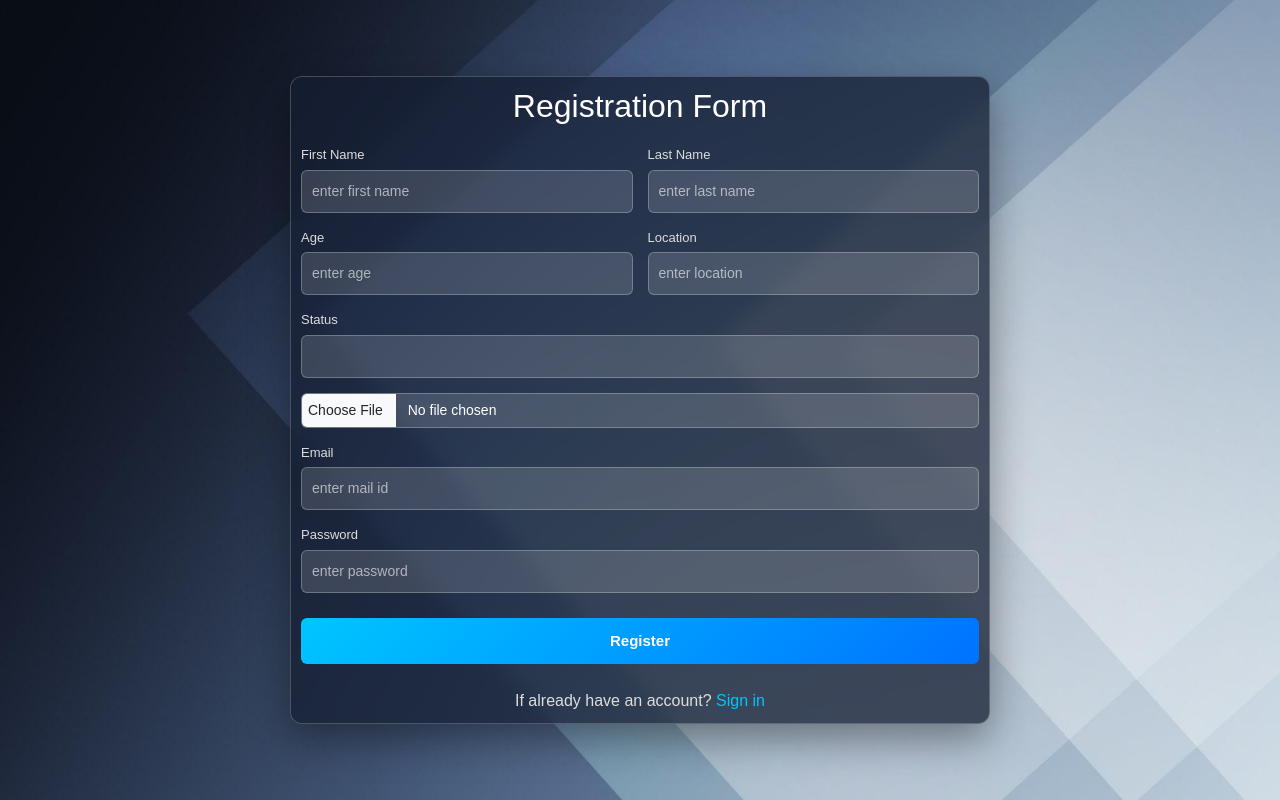
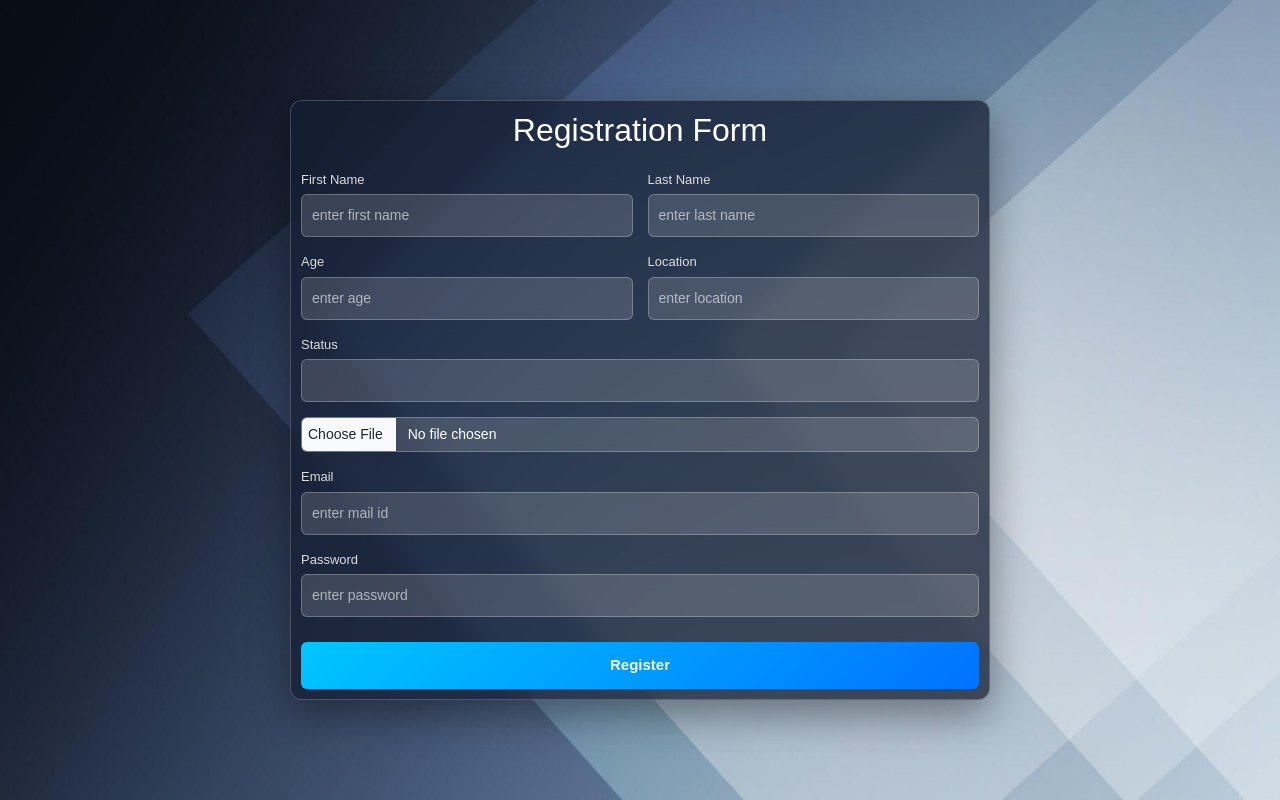
Before and after one commit to Harikrishna102024/FSD_Demo, an Angular app in the folder main/: page /register in a window 1280 px wide. Built offline with nearby package versions, Linux system fonts and the light colour scheme.

Commit message:
after register log in disable logic implemented only mail log in

```diff
--- a/main/src/app/app.context.ts
+++ b/main/src/app/app.context.ts
@@ -12,6 +12,7 @@ export class AppContext {
   userRole: any;
   userId: any;
   theme: any;
+  isRegister: boolean = false;
 
   manageUserAccess() {
 
--- a/main/src/app/login/login.component.ts
+++ b/main/src/app/login/login.component.ts
@@ -44,6 +44,7 @@ export class LoginComponent implements OnInit {
         localStorage.setItem('logData', JSON.stringify(res));
 
         this.loading = false;
+        this.context.isRegister = false;
         this.context.manageUserAccess();
         this.router.navigate(['/home'], { replaceUrl: true });
         this.toastr.success("User login successfully!");
--- a/main/src/app/register/register.component.html
+++ b/main/src/app/register/register.component.html
@@ -1,5 +1,8 @@
 <div class="registeration-form">
-    <div class="register-container">
+    <div class="register-container" *ngIf="context.isRegister">
+        <p>Registration completed successfully. You can now check your email and log in.</p>
+    </div>
+    <div class="register-container" *ngIf="!context.isRegister">
         <h2>Registration Form</h2>
         <form #myForm="ngForm" (ngSubmit)="sumbitData(myForm)">
             <div class="form-group">
@@ -32,7 +35,7 @@
             </div>
 
             <div class="input-group form-group">
-                <input type="file" class="form-control" name="profile" (change)="onFileSelect($event)" style="height: auto; padding: 6px;">
+                <input #fileInput type="file" class="form-control" name="profile" (change)="onFileSelect($event)" style="height: auto; padding: 6px;">
             </div>
 
             <div class="form-group">
@@ -50,9 +53,9 @@
                 <span *ngIf="hideText">Register</span>
             </button>
 
-            <div class="login">
+            <!-- <div class="login">
                 If already have an account? <a [routerLink]="['/login']">Sign in</a>
-            </div>
+            </div> -->
         </form>
     </div>
 </div>
--- a/main/src/app/register/register.component.ts
+++ b/main/src/app/register/register.component.ts
@@ -1,7 +1,8 @@
-import { Component } from '@angular/core';
+import { Component, ElementRef, ViewChild } from '@angular/core';
 import { UsedataService } from '../Services/usedata.service';
 import { Router } from '@angular/router';
 import { ToastrService } from 'ngx-toastr';
+import { AppContext } from '../app.context';
 
 @Component({
   selector: 'app-register',
@@ -9,6 +10,8 @@ import { ToastrService } from 'ngx-toastr';
   styleUrl: './register.component.scss'
 })
 export class RegisterComponent {
+
+  @ViewChild('fileInput') fileInput!: ElementRef;
 
   fName: any;
   lName: any;
@@ -22,7 +25,7 @@ export class RegisterComponent {
   isLoading: boolean = false;
   hideText: boolean = true;
 
-  constructor(private service: UsedataService, private router: Router, private toastr: ToastrService) { }
+  constructor(private service: UsedataService, private router: Router, private toastr: ToastrService, public context: AppContext) { }
 
   onFileSelect(event: any) {
     this.selectedFile = event.target.files[0];
@@ -51,6 +54,7 @@ export class RegisterComponent {
     this.service.registerData(formPayload).subscribe({
       next: () => {
         this.toastr.success('Registered successfully!');
+        this.toastr.info('Please check your email for login.');
         this.isLoading = !this.isLoading
         this.hideText = !this.hideText
         if (formData.valid) {
@@ -61,11 +65,14 @@ export class RegisterComponent {
           this.status = null;
           this.email = null;
           this.password = null;
-          this.router.navigate(['/login']);
+          this.selectedFile = null;
+          this.fileInput.nativeElement.value = null;
+          // this.router.navigate(['/login']);
+          this.context.browserEveent();
+          this.context.isRegister = true;
         }
       },
       error: (err: any) => {
-        console.log(err.error.errors);
         if (err && err.error.errors) {
           this.hideText = !this.hideText;
           this.isLoading = false;
```
